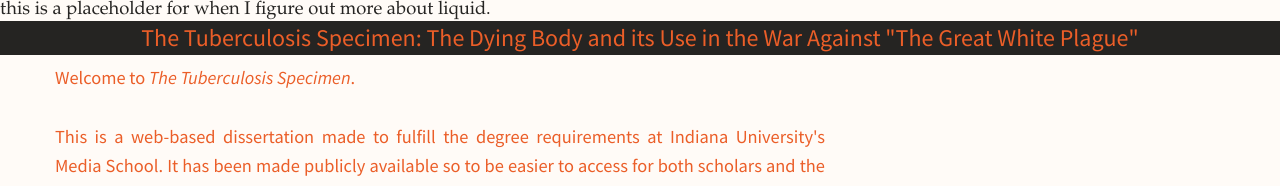
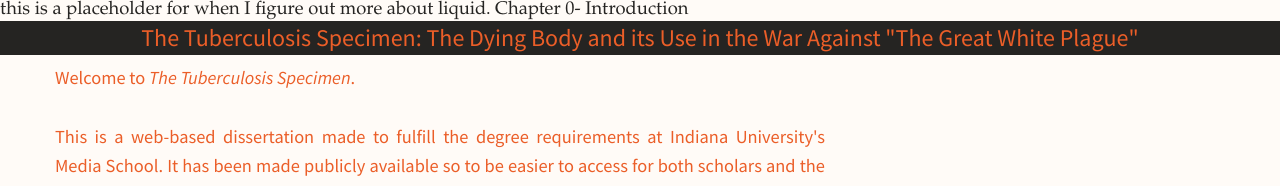
Before and after one commit to TuberculosisSpecimen/diss, a Jekyll site: the page built from pages/index.md, in a window 1280 px wide. Shown: the top 186 px of the page. Built offline with Jekyll 4.4.1, drawn with Linux system fonts in a browser that asks for light colours; nearby versions of some CDN libraries; some web fonts are replaced; some of the changed lines change nothing that is shown.

Commit message:
no message

```diff
--- a/_includes/_chapterlayout.html
+++ b/_includes/_chapterlayout.html
@@ -3,3 +3,7 @@
 {% for section in site.sections %}
 {{ section.title }}
 {% endfor %}
+
+{% for post in site.posts %}
+{{ post.title }}
+{% endfor %}
```
